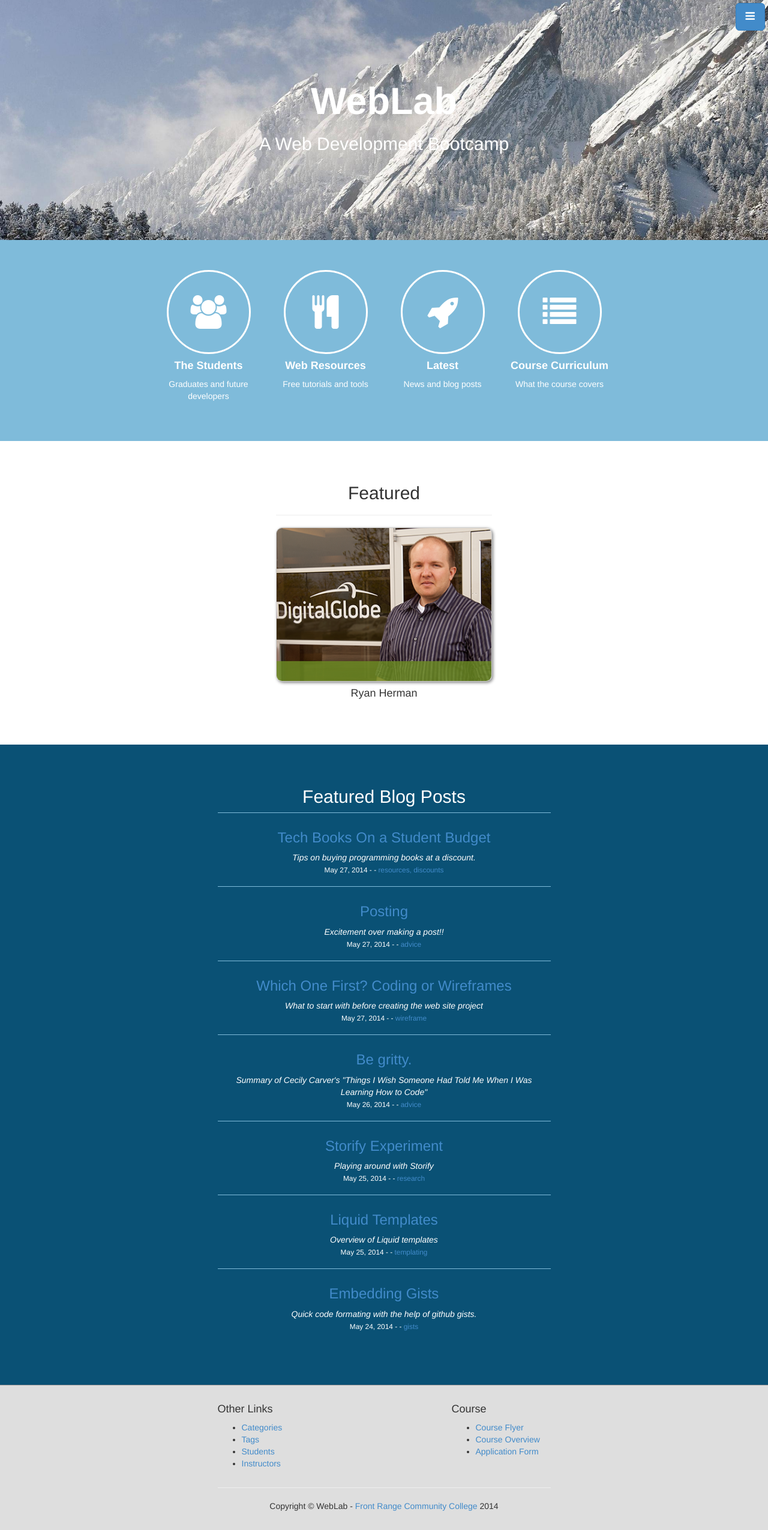
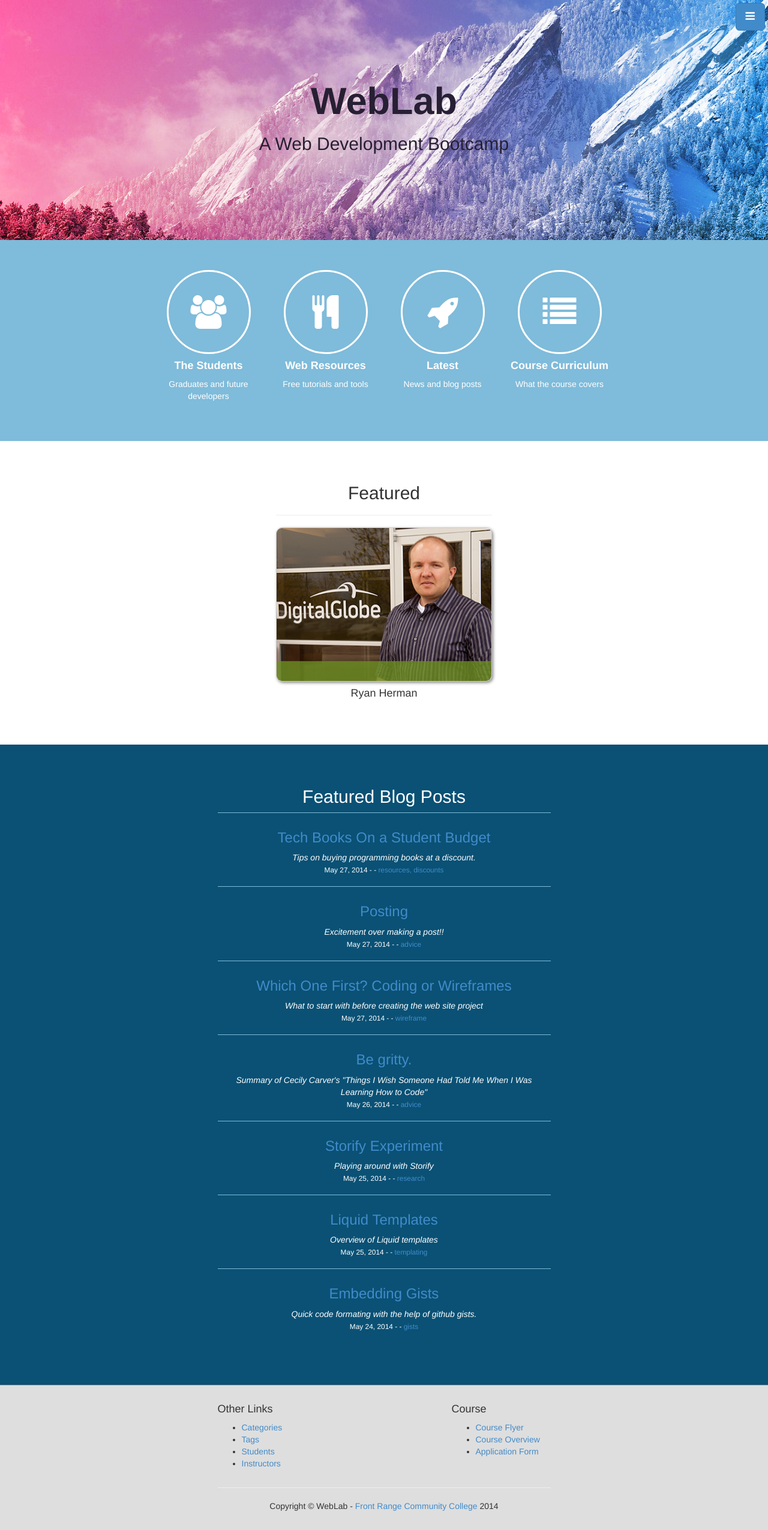
Before and after one commit to WebDevBootcamp/WebDevBootcamp.github.io, a Jekyll site: the page built from index.html, in a window 1280 px wide. Shown: the whole page at 60% size. Built offline with Jekyll 4.4.1, drawn with Linux system fonts in a browser that asks for light colours.

```diff
--- a/public/css/stylish-portfolio.css
+++ b/public/css/stylish-portfolio.css
@@ -188,7 +188,7 @@
 /* Callout */
 
 .callout {
-  color: #ffffff;
+  color: #271F33;
   display: table;
   height: 400px;
   width: 100%;
@@ -197,6 +197,8 @@
   -moz-background-size: cover;
   -o-background-size: cover;
   background-size: cover;
+  background-image: -webkit-gradient(linear, 0% 0%, 100% 0%, from(rgb(255, 48, 84)), to(rgb(47, 155, 234))), url(../img/callout.jpg);
+  background-blend-mode: overlay;
 }
 
 /* Portfolio */
```
